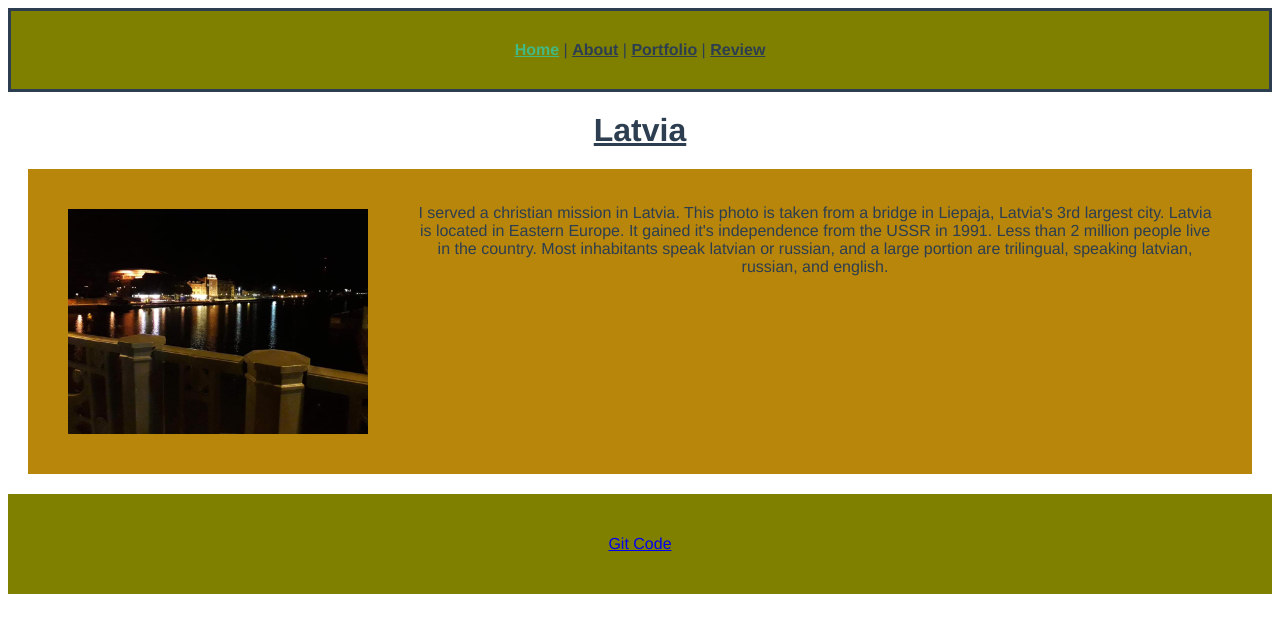
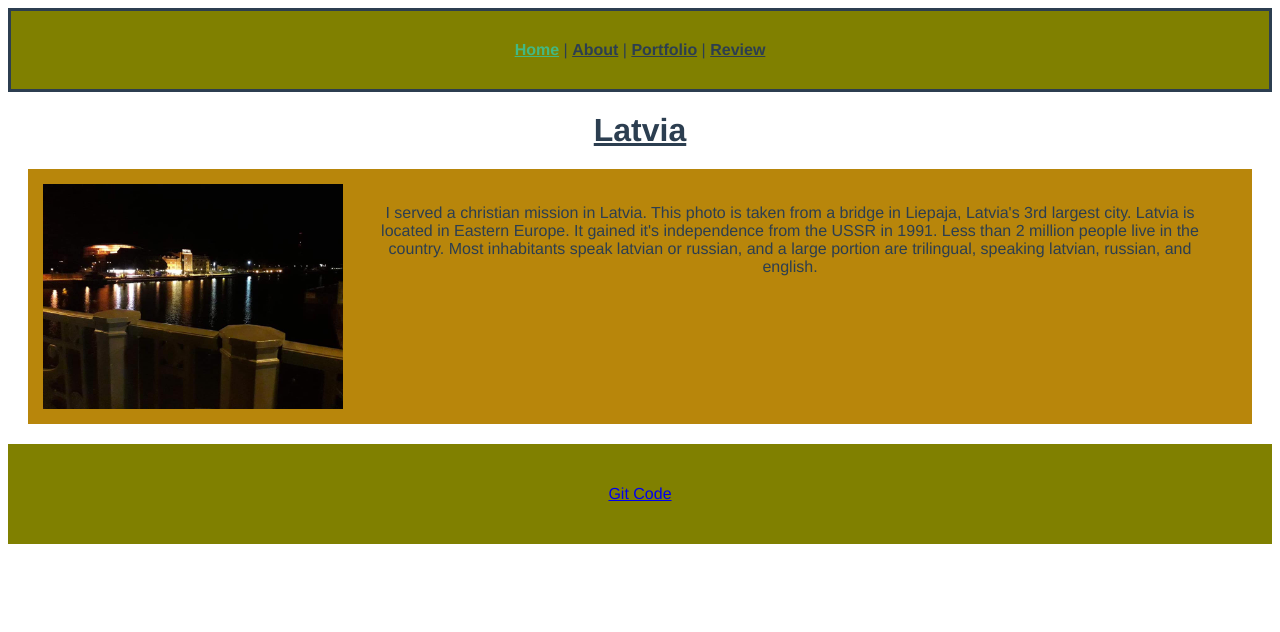
Before and after one commit to MichaelCh-svg/latvija, a Vue app: page / in a window 1280 px wide. Shown: the top 632 px of the page. Built offline with nearby package versions, Linux system fonts and the light colour scheme.

Commit message:
image centered

```diff
--- a/src/views/About.vue
+++ b/src/views/About.vue
@@ -21,6 +21,7 @@
 }
 .lat{
   width:100%;
+  margin: 0 auto;
 }
 /* .about, content{
   border-style:solid;
@@ -39,7 +40,7 @@ h1{
   /* justify-content:center; */
   align-content: center;
   align-items: center;
-  width: 90%;
+  /* width: 90%; */
   margin: 0 auto;
   padding: 15px;
 
@@ -47,6 +48,7 @@ h1{
 img{
   width: 90%;
   max-width: 360px;
+  border-style:solid;
 }
 
 @media only screen and (min-width: 700px) {
--- a/src/views/Home.vue
+++ b/src/views/Home.vue
@@ -39,13 +39,14 @@ export default {
 }
 .lat{
 
-  margin: auto;
+  margin: 0px auto;
 
 }
 img{
   width: 90%;
   max-width: 360px;
-  padding: 25px;
+  /* padding: 25px; */
+  /* border-style:solid; */
 }
 .lat{
   width:100%;
```
